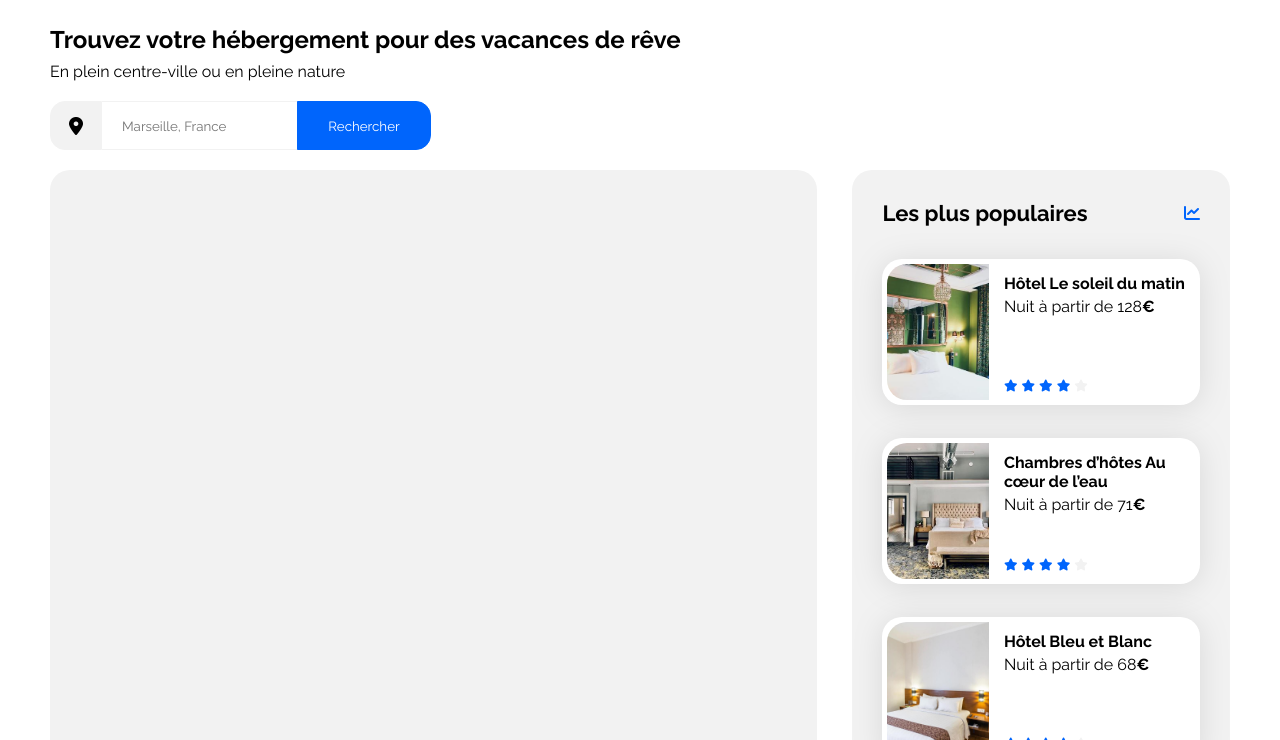
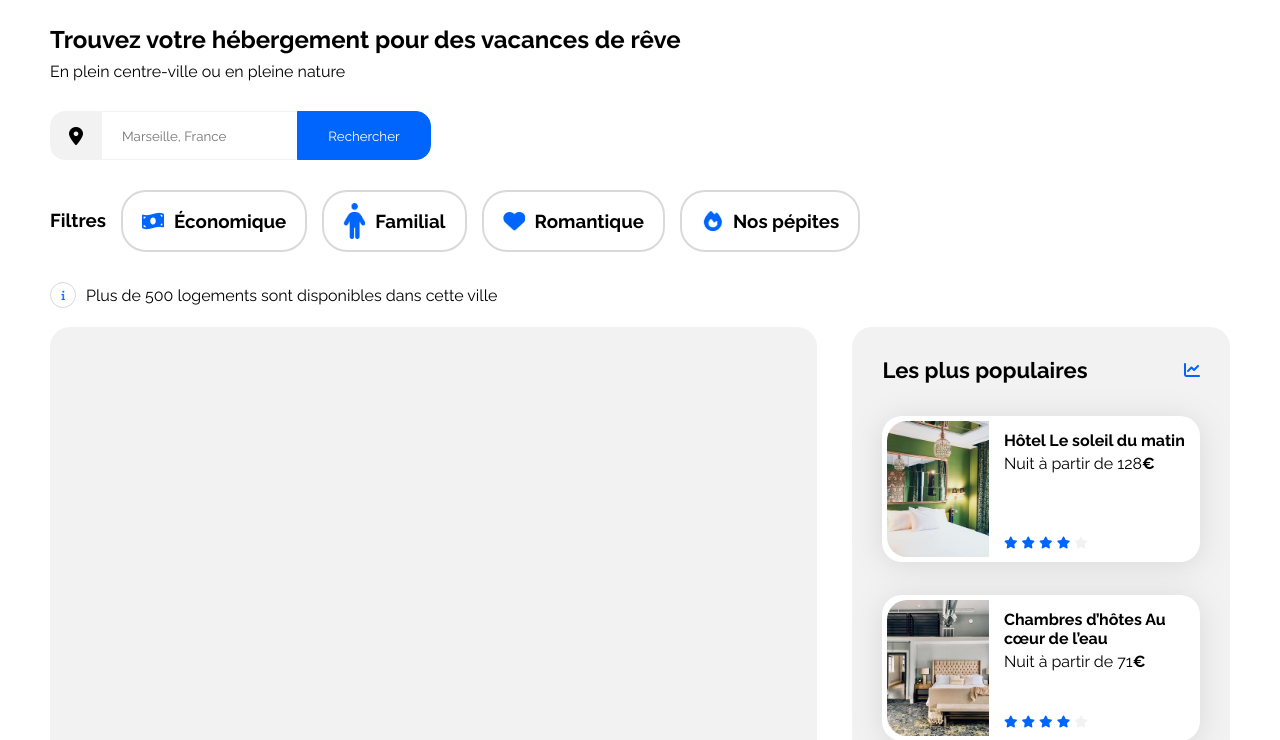
Before and after one commit to flotoine/booki, a plain HTML site: page index.html in a window 1280 px wide. Shown: the part 54-794 px from the top of the page. Drawn offline with Linux system fonts and the light colour scheme.

Commit message:
Ajout des filtres

```diff
--- a/css/style.css
+++ b/css/style.css
@@ -1,6 +1,10 @@
 /****** General ***********/
 * {
     font-family: 'Raleway', sans-serif;
+}
+
+*:focus {
+    outline:none;
 }
 
 :root {
@@ -16,7 +20,7 @@
 body {
     display: flex;
     justify-content: center;
-    margin: 0;
+    margin: 0px;
 }
 
 .main-container {
@@ -70,6 +74,12 @@ a {
     font-size: 22px;
 }
 
+.cartouche-superieur {
+    display: flex;
+    flex-direction: column;
+    gap: 30px;
+}
+
 .card {
     background-color: white;
     border-radius: 20px;
@@ -103,6 +113,60 @@ a {
     color: var(--main-bg-color)
 }
 
+/*********** Filtres *****************/
+
+.filtres {
+    display: flex;
+    gap: 15px;
+}
+
+.filtre {
+    display: flex;
+    border: solid 2px #D9D9D9;
+    height: 50px;
+    width: fit-content;
+    padding: 4px 19px 4px 19px;
+    border-radius: 25px;  /***** 25 sur figma mais mettre 50 pour que ça y ressemble ? ****/
+    gap: 10px;
+    align-items: center;
+}
+
+.filtre:hover {
+    background-color: #DEEBFF;
+}
+
+.filtre img {
+    width: 22px;
+    height: fit-content;
+}
+
+.nombre-logements-disponibles {
+    display: flex;
+    align-items: center;
+    gap:10px;
+}
+
+.nombre-logements-disponibles p {
+    margin: 0px;
+}
+
+.icone-i {
+    display: flex;
+    border: solid 1px #D9D9D9;
+    width: 24px;
+    height: 24px;
+    object-fit: scale-down;
+    border-radius: 24px;
+    align-items: center;
+    justify-content: center;
+}
+
+.icone-i img {
+    width: 4px;
+    height: 10px;
+
+}
+
 /****** Hebergements And Populaires ***********/
 .hebergements-and-populaires {
     display: flex;
@@ -124,7 +188,6 @@ a {
 .outil-recherche {
     display: flex;
     height: 49px;
-    padding : 20px 0 20px 0;
 }
 
 .outil-recherche-icone {
--- a/index.html
+++ b/index.html
@@ -28,6 +28,7 @@
             </div>
         </header>
         <main>
+            <div class="cartouche-superieur"> <!--trouvez votre hébergement jusqu'à nombre de logements disponibles-->
             <div class="intro-recherche">
                 <h2>Trouvez votre hébergement pour des vacances de rêve</h2>
                 <p>En plein centre-ville ou en pleine nature</p>
@@ -36,12 +37,39 @@
                 <div class="outil-recherche-icone"><img src="./images/icones/geo.png" alt="icone d'emplacement géographique"></div>
                 <div class="outil-recherche-champ">
                     <form  method="get" action="">
-                        <input type="text" name="lieu" id="lieu" placeholder="Marseille, France"  > <!-- size="40" maxlength="30"-->
-                    </form>
+                        <input type="text" name="lieu" id="lieu" placeholder="Marseille, France"> <!-- trouver comment mettre un h3 ici-->
                 </div>
                 <div class="bouton-recherche"><input type="submit" value="Rechercher"></div>
                 <div class="bouton-loupe"><input type="submit" value=""> <img class= "bouton-loupe-image" src="./images/icones/loupe-blanche.png" alt="bouton lancer la recherche"></div>
+            </form>
             </div>
+            <div class="filtres">
+                <h3>Filtres</h3>
+                <div class="filtre">
+                    <img src="./images/icones/billet-bleu.png" alt="billet bleu">
+                    <h3>Économique</h3>
+                </div>
+                <div class="filtre">
+                    <img src="./images/icones/bonhomme-bleu.png" alt="bonhomme bleu">
+                    <h3>Familial</h3>
+                </div>
+                <div class="filtre">
+                    <img src="./images/icones/coeur-bleu.png" alt="coeur bleu">
+                    <h3>Romantique</h3>
+                </div>
+                <div class="filtre">
+                    <img src="./images/icones/feu-bleu.png" alt="flamme bleue">
+                    <h3>Nos pépites</h3>
+                </div>
+            </div>
+            <div class="nombre-logements-disponibles">
+            <div class="icone-i">
+                <img src="./images/icones/i-bleu.png" alt="icone d'information">
+            </div>
+                <p>Plus de 500 logements sont disponibles dans cette ville</p>
+            </div>
+            </div>
+            <br> <!--à retirer en travaillant les marges-->
             <div class="hebergements-and-populaires">
 
                 <section class="hebergements">
```
Also changed, not shown: images/icones/billet-bleu.png (added), images/icones/bonhomme-bleu.png (added), images/icones/coeur-bleu.png (added), images/icones/feu-bleu.png (added), images/icones/i-bleu.png (added).
